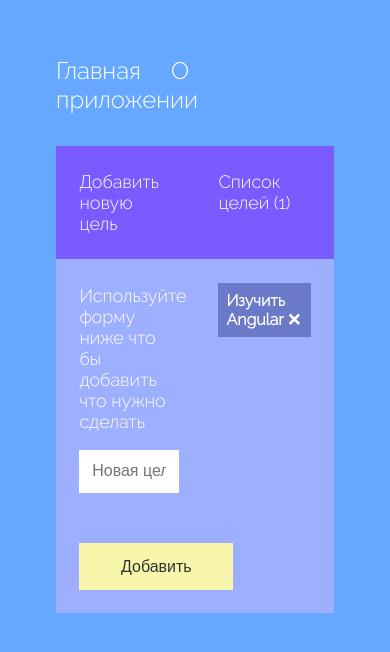
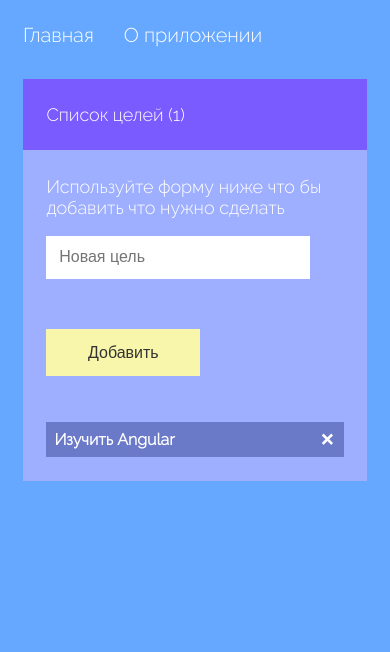
Before and after one commit to NataliShip/Angular5-Todo-App, an Angular app in the folder Todo/: page / in a window 390 px wide. Shown: the top 652 px of the page. Built offline with nearby package versions, Linux system fonts and the light colour scheme.

Commit message:
Добавление анимаций и модуля angular/animations

```diff
--- a/Todo/package.json
+++ b/Todo/package.json
@@ -12,7 +12,7 @@
   },
   "private": true,
   "dependencies": {
-    "@angular/animations": "^5.0.0",
+    "@angular/animations": "^5.0.1",
     "@angular/common": "^5.0.0",
     "@angular/compiler": "^5.0.0",
     "@angular/core": "^5.0.0",
--- a/Todo/src/app/app.module.ts
+++ b/Todo/src/app/app.module.ts
@@ -2,6 +2,8 @@ import {BrowserModule} from '@angular/platform-browser';
 import {NgModule} from '@angular/core';
 import {FormsModule} from '@angular/forms';
 import {AppRoutingModule} from './app-routing.module';
+import {BrowserAnimationsModule} from '@angular/platform-browser/animations';
+
 
 import {AppComponent} from './app.component';
 import {HomeComponent} from './home/home.component';
@@ -17,7 +19,8 @@ import {AboutComponent} from './about/about.component';
     imports: [
         BrowserModule,
         AppRoutingModule,
-        FormsModule
+        FormsModule,
+        BrowserAnimationsModule
     ],
     providers: [],
     bootstrap: [AppComponent]
--- a/Todo/src/app/home/home.component.html
+++ b/Todo/src/app/home/home.component.html
@@ -1,12 +1,12 @@
 <div class="container color-dark">
-	<div class="col">
+	<div class="col hide">
 		<p>Добавить новую цель</p>
 	</div>
 	<div class="col">
 		<p>Список целей ({{ itemCount }})</p>
 	</div>
 </div>
-<div class="container color-light">
+<div class="container color-light" [@goals]="goals.length">
 	<div class="col">
 		<p class="sm">Используйте форму ниже что бы добавить что нужно сделать</p>
 
@@ -17,9 +17,9 @@
 		</form>
 	</div>
 	<div class="col">
-		<p class="goal-container" *ngFor="let goal of goals">
+		<p class="goal-container" *ngFor="let goal of goals; let i = index" >
 			{{ goal }}
-			<span class="delete">&times;</span>
+			<span class="delete" (click)="removeItem(i)">&times;</span>
 		</p>
 	</div>
 </div>
--- a/Todo/src/app/home/home.component.scss
+++ b/Todo/src/app/home/home.component.scss
@@ -49,3 +49,15 @@ input.btn {
 	font-size:30px;
 	margin:-10px 2px 0 0;
 }
+
+@media only screen and (max-width: 767px) {
+	.hide{
+		display: none;
+	}
+	.container {
+		display: block;
+	}
+	.body{
+		padding:15px;
+	}
+}
--- a/Todo/src/app/home/home.component.ts
+++ b/Todo/src/app/home/home.component.ts
@@ -1,10 +1,32 @@
 import {Component, OnInit, ViewEncapsulation} from '@angular/core';
+import {trigger, style, transition, animate, keyframes, query, stagger} from '@angular/animations'
 
 @Component({
     selector: 'app-home',
     templateUrl: './home.component.html',
     styleUrls: ['./home.component.scss'],
-    encapsulation: ViewEncapsulation.None
+    encapsulation: ViewEncapsulation.None,
+    animations: [
+        trigger('goals', [
+            transition('* => *', [
+                query(':enter', style({ opacity:0 }), { optional: true }),
+
+                query(':enter', stagger('500ms', [
+                    animate('.5s ease-in', keyframes([
+                        style({ opacity: 0, width:'30%', offset:0}),
+                        style({ opacity: .5, width:'50%', offset:.3}),
+                        style({ opacity: 1, width:'100%', offset:1}),
+                    ]))]), { optional: true }),
+
+                query(':leave', stagger('500ms', [
+                    animate('.5s ease-in', keyframes([
+                        style({ opacity: 1, width:'100%', offset:0}),
+                        style({ opacity: .5, width:'50%', offset:.3}),
+                        style({ opacity: 0, width:'30%', offset:1}),
+                    ]))]), { optional: true })
+            ])
+        ])
+    ]
 })
 export class HomeComponent implements OnInit {
 
@@ -20,9 +42,15 @@ export class HomeComponent implements OnInit {
     }
 
     addItem(){
-        this.goals.push(this.goalText);
-        this.goalText = '';
-        this.itemCount = this.goals.length;
+        if (this.goalText !=''){
+            this.goals.push(this.goalText);
+            this.goalText = '';
+            this.itemCount = this.goals.length;
+        }
+    }
+
+    removeItem(i){
+        this.goals.splice(i, 1);
     }
 
 }
--- a/Todo/src/styles.scss
+++ b/Todo/src/styles.scss
@@ -27,3 +27,12 @@ a{
 	color: #fff;
 	text-decoration: none;
 }
+
+@media only screen and (max-width: 767px) {
+	body{
+		padding:15px;
+	}
+	ul li a{
+		font-size:1.25em;
+	}
+}
```
